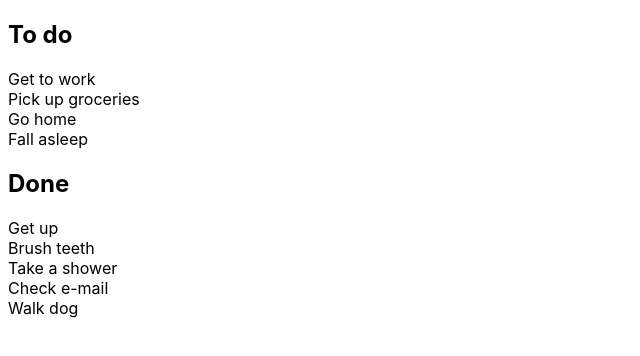
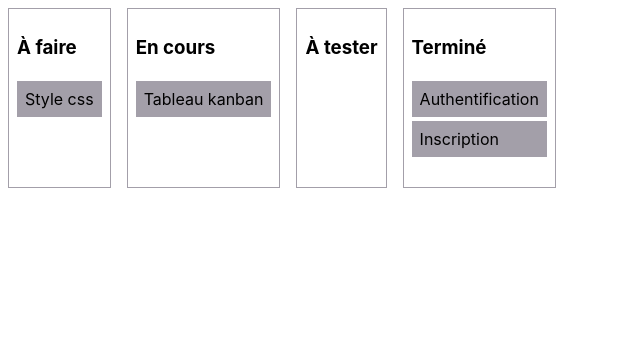
Before and after one commit to axelvrgn/angular-kanban, an Angular app: page /kanban in a window 1280 px wide. Shown: the top 356 px of the page, without its empty margins (0-640 px from the left). Built offline with nearby package versions, Linux system fonts and the light colour scheme.

Commit message:
create column en table component

```diff
--- /dev/null
+++ b/src/app/column/column.html
@@ -0,0 +1,15 @@
+<div class="column">
+  <h3>{{ title }}</h3>
+  <div
+    cdkDropList
+    [id]="listId"
+    [cdkDropListData]="items"
+    [cdkDropListConnectedTo]="connectedTo"
+    (cdkDropListDropped)="drop($event)"
+    class="column-list"
+  >
+    <div *ngFor="let item of items" cdkDrag class="column-item">
+      {{ item }}
+    </div>
+  </div>
+</div>
--- /dev/null
+++ b/src/app/column/column.scss
@@ -0,0 +1,18 @@
+.column {
+  flex: 1 1 0;
+  display: flex;
+  flex-direction: column;
+  border: 1px solid var(--gray-400);
+  padding: 8px;
+  height: 100%;
+}
+
+.column-list {
+  flex: 1;
+}
+
+.column-item {
+  padding: 8px;
+  margin: 4px 0;
+  background-color: var(--gray-400);
+}
--- /dev/null
+++ b/src/app/column/column.ts
@@ -0,0 +1,17 @@
+import { CdkDrag, CdkDragDrop, CdkDropList } from '@angular/cdk/drag-drop';
+import { CommonModule } from '@angular/common';
+import { Component, Input } from '@angular/core';
+
+@Component({
+  selector: 'app-column',
+  imports: [CommonModule, CdkDropList, CdkDrag],
+  templateUrl: './column.html',
+  styleUrl: './column.scss',
+})
+export class Column {
+  @Input() title!: string;
+  @Input() items!: string[];
+  @Input() drop!: (event: CdkDragDrop<string[]>) => void;
+  @Input() listId!: string;
+  @Input() connectedTo!: string[];
+}
--- a/src/app/table/table.html
+++ b/src/app/table/table.html
@@ -1,33 +1,10 @@
-<div class="example-container">
-  <h2>To do</h2>
-
-  <div
-    cdkDropList
-    #todoList="cdkDropList"
-    [cdkDropListData]="todo"
-    [cdkDropListConnectedTo]="[doneList]"
-    class="example-list"
-    (cdkDropListDropped)="drop($event)"
-  >
-    @for (item of todo; track item) {
-    <div class="example-box" cdkDrag>{{ item }}</div>
-    }
-  </div>
+<div class="table">
+  <app-column
+    *ngFor="let column of columns; let i = index"
+    [title]="column.title"
+    [items]="column.items"
+    [drop]="drop"
+    [listId]="'list-' + i"
+    [connectedTo]="getColumnIds()"
+  ></app-column>
 </div>
-
-<div class="example-container">
-  <h2>Done</h2>
-
-  <div
-    cdkDropList
-    #doneList="cdkDropList"
-    [cdkDropListData]="done"
-    [cdkDropListConnectedTo]="[todoList]"
-    class="example-list"
-    (cdkDropListDropped)="drop($event)"
-  >
-    @for (item of done; track item) {
-    <div class="example-box" cdkDrag>{{ item }}</div>
-    }
-  </div>
-</div>
--- a/src/app/table/table.scss
+++ b/src/app/table/table.scss
@@ -0,0 +1,5 @@
+.table {
+  display: flex;
+  gap: 16px;
+  align-items: stretch;
+}
--- a/src/app/table/table.ts
+++ b/src/app/table/table.ts
@@ -1,23 +1,39 @@
 import { Component } from '@angular/core';
-import {
-  CdkDragDrop,
-  moveItemInArray,
-  transferArrayItem,
-  CdkDrag,
-  CdkDropList,
-} from '@angular/cdk/drag-drop';
+import { CdkDragDrop, moveItemInArray, transferArrayItem } from '@angular/cdk/drag-drop';
+import { Column } from '../column/column';
+import { CommonModule } from '@angular/common';
+
+interface IColumn {
+  title: string;
+  items: string[];
+}
 
 @Component({
   selector: 'app-table',
-  imports: [CdkDropList, CdkDrag],
-
+  imports: [CommonModule, Column],
   templateUrl: './table.html',
   styleUrl: './table.scss',
 })
 export class Table {
-  todo = ['Get to work', 'Pick up groceries', 'Go home', 'Fall asleep'];
+  columns: IColumn[] = [
+    { title: 'À faire', items: ['Style css'] },
+    {
+      title: 'En cours',
+      items: ['Tableau kanban'],
+    },
+    {
+      title: 'À tester',
+      items: [],
+    },
+    {
+      title: 'Terminé',
+      items: ['Authentification', 'Inscription'],
+    },
+  ];
 
-  done = ['Get up', 'Brush teeth', 'Take a shower', 'Check e-mail', 'Walk dog'];
+  getColumnIds(): string[] {
+    return this.columns.map((_, j) => 'list-' + j);
+  }
 
   drop(event: CdkDragDrop<string[]>) {
     if (event.previousContainer === event.container) {
```
Also changed, not shown: 1 other file (tests, documents, lock files or other folders).
